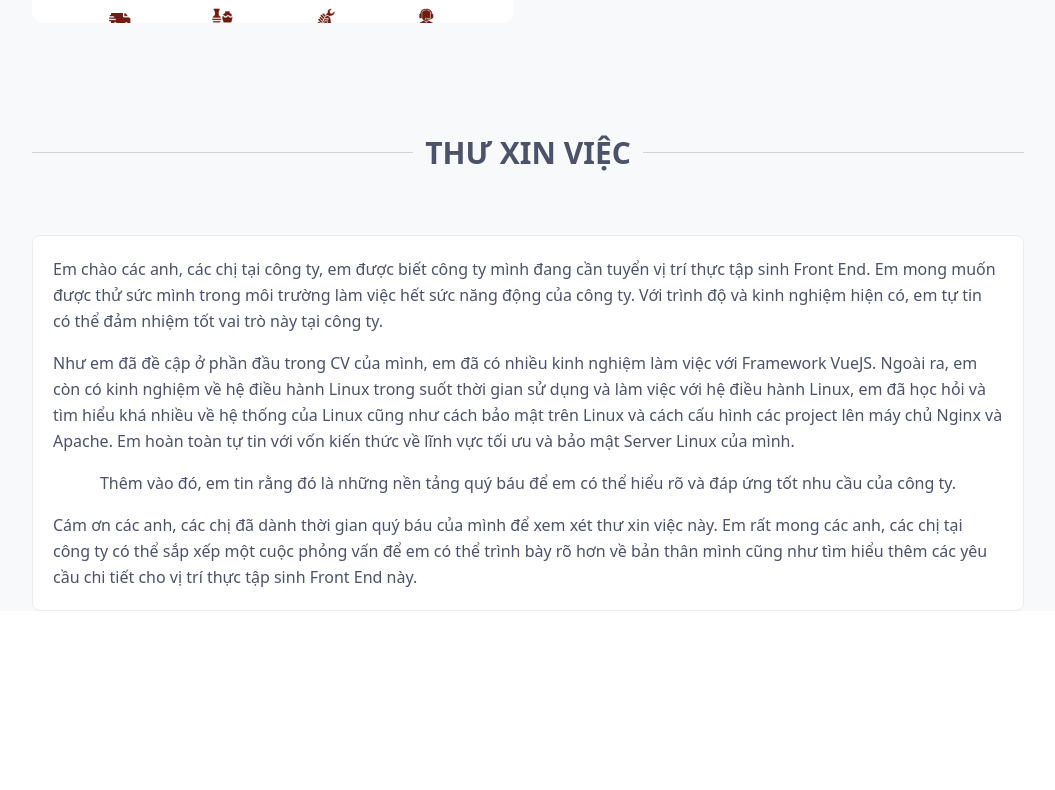
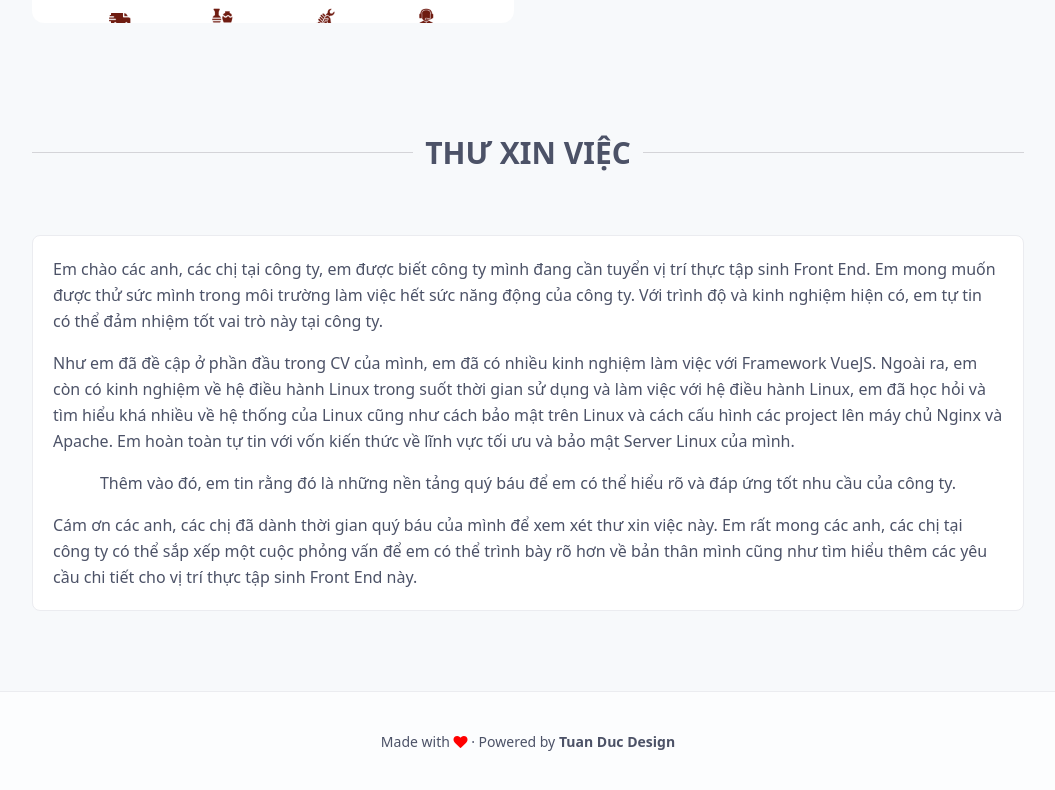
Before and after one commit to tuanductran/cv, a Vue app: page / in a window 1280 px wide. Shown: the part 4063-4853 px from the top of the page, without its empty margins (112-1167 px from the left). Before the commit the page ends 4674 px from the top, so only its background shows below. Built offline with nearby package versions, Linux system fonts and the light colour scheme.

Commit message:
Update App.vue

```diff
--- a/src/App.vue
+++ b/src/App.vue
@@ -6,6 +6,7 @@
 
 <template>
    <app-container />
+   <app-footer />
 </template>
 
 <style lang="scss">
```
